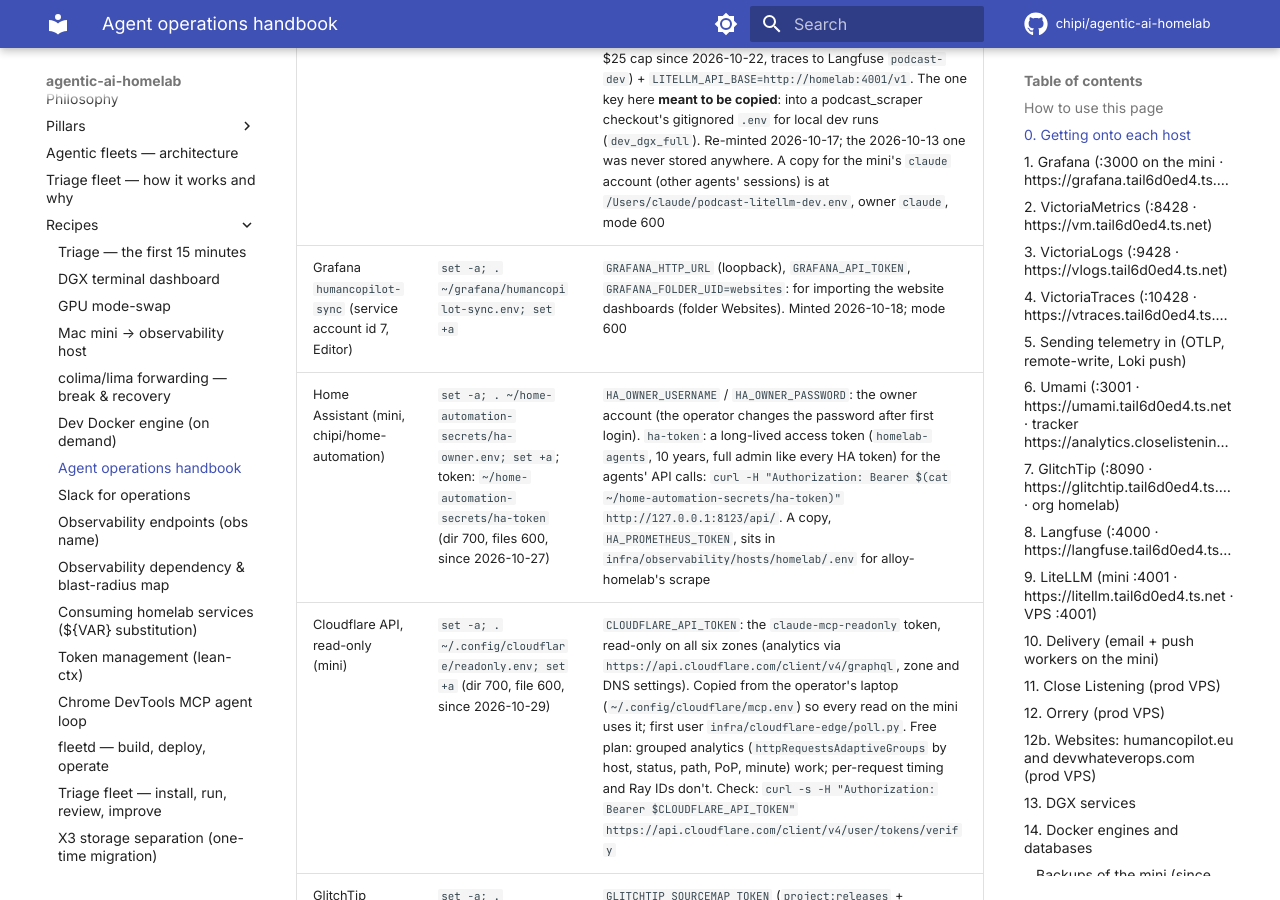
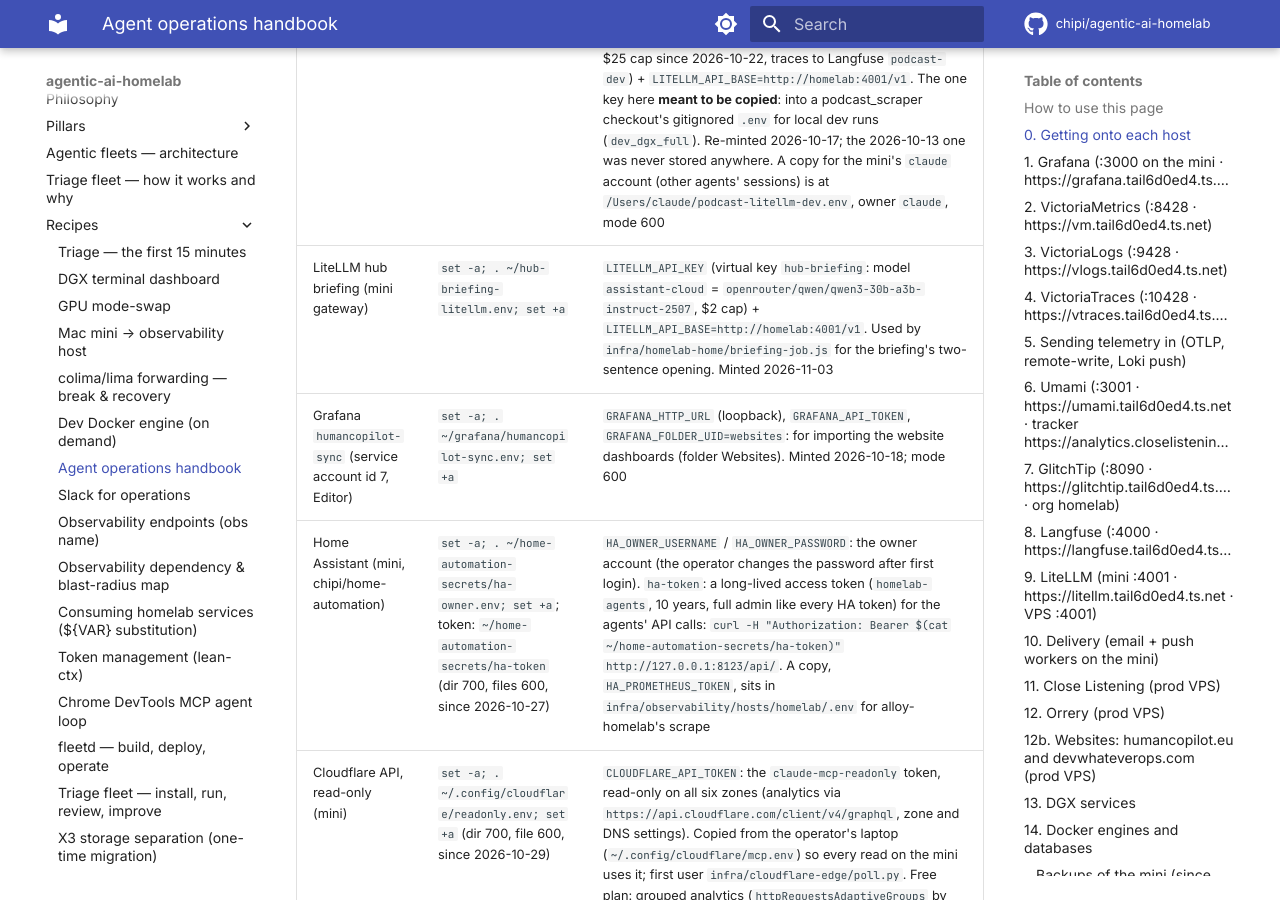
Before and after one commit to chipi/agentic-ai-homelab, an MkDocs documentation site: the page built from docs/recipes/agent-access.md, in a window 1280 px wide and 900 px high, scrolled down 2595 px. Built offline with MkDocs 1.6.1 and Material for MkDocs 9.7.7, drawn with Linux system fonts in a browser that asks for light colours; comment, search, counter and statistics services are not loaded.

Commit message:
fix(hub): speech pages read http_* with increase_pure; record the hub-briefing key
Correction to 6389bb3: its message said "moss's HTTP duration sum does not grow". That was wrong.
moss records durations; its http_* series are created on a handler's first request (prometheus-
fastapi-instrumentator), so after a restart the first sample already carries that request, and
increase() drops the first value of a series that first appears inside the window (infra - new
showed it from the raw export: the _sum first appears at 15.5025). increase_pure() counts it:
over 16:20-16:30Z it gives 15.50 s for moss's /v1/transcribe (10.1 + 5.3 + 0.1 s), increase() 0.
The speech pages' and Spend rows' http_* reads now use increase_pure().

Also: the hub-briefing virtual key (assistant-cloud, $2) in the LiteLLM README and the handbook's
credentials table. Its allowed call is blocked by an OpenRouter guardrail: the homelab
OPENROUTER_API_KEY belongs to the bugfix-fleet workspace, whose guardrail excludes all three
providers of qwen/qwen3-30b-a3b-instruct-2507 (HTTP 404 "provider not allowed by guardrail"); the
out-of-scope check passed (403). The LiteLLM README notes that a restart is a ~2-minute cold start.
Hub tests exit 0; strict docs build exit 0.

Co-Authored-By: Claude Opus 5.5 <noreply@anthropic.com>
Claude-Session: https://claude.ai/code/session_01DJqN6uERmW8gsoZAtCcsfS

```diff
--- a/docs/recipes/agent-access.md
+++ b/docs/recipes/agent-access.md
@@ -58,6 +58,7 @@ Do not create logins, publish ports or change groups to "get access".
 | LiteLLM (mini) | `set -a; . ~/agentic-ai-homelab/infra/litellm/.env; set +a` | `LITELLM_MASTER_KEY` |
 | LiteLLM (VPS) | inside the `litellm` container's env | `LITELLM_MASTER_KEY` |
 | LiteLLM podcast dev (mini gateway) | `set -a; . ~/podcast-litellm-dev.env; set +a` | `LITELLM_API_KEY` (virtual key `proj-podcast-dev`: the DGX model plus `podcast-qwen`, `podcast-qwen38-max`, `podcast-pro` (OpenRouter, billed to the podcast OpenRouter key), $25 cap since 2026-10-22, traces to Langfuse `podcast-dev`) + `LITELLM_API_BASE=http://homelab:4001/v1`. The one key here **meant to be copied**: into a podcast_scraper checkout's gitignored `.env` for local dev runs (`dev_dgx_full`). Re-minted 2026-10-17; the 2026-10-13 one was never stored anywhere. A copy for the mini's `claude` account (other agents' sessions) is at `/Users/claude/podcast-litellm-dev.env`, owner `claude`, mode 600 |
+| LiteLLM hub briefing (mini gateway) | `set -a; . ~/hub-briefing-litellm.env; set +a` | `LITELLM_API_KEY` (virtual key `hub-briefing`: model `assistant-cloud` = `openrouter/qwen/qwen3-30b-a3b-instruct-2507`, $2 cap) + `LITELLM_API_BASE=http://homelab:4001/v1`. Used by `infra/homelab-home/briefing-job.js` for the briefing's two-sentence opening. Minted 2026-11-03 |
 | Grafana `humancopilot-sync` (service account id 7, Editor) | `set -a; . ~/grafana/humancopilot-sync.env; set +a` | `GRAFANA_HTTP_URL` (loopback), `GRAFANA_API_TOKEN`, `GRAFANA_FOLDER_UID=websites`: for importing the website dashboards (folder Websites). Minted 2026-10-18; mode 600 |
 | Home Assistant (mini, chipi/home-automation) | `set -a; . ~/home-automation-secrets/ha-owner.env; set +a`; token: `~/home-automation-secrets/ha-token` (dir 700, files 600, since 2026-10-27) | `HA_OWNER_USERNAME` / `HA_OWNER_PASSWORD`: the owner account (the operator changes the password after first login). `ha-token`: a long-lived access token (`homelab-agents`, 10 years, full admin like every HA token) for the agents' API calls: `curl -H "Authorization: Bearer $(cat ~/home-automation-secrets/ha-token)" http://127.0.0.1:8123/api/`. A copy, `HA_PROMETHEUS_TOKEN`, sits in `infra/observability/hosts/homelab/.env` for alloy-homelab's scrape |
 | Cloudflare API, read-only (mini) | `set -a; . ~/.config/cloudflare/readonly.env; set +a` (dir 700, file 600, since 2026-10-29) | `CLOUDFLARE_API_TOKEN`: the `claude-mcp-readonly` token, read-only on all six zones (analytics via `https://api.cloudflare.com/client/v4/graphql`, zone and DNS settings). Copied from the operator's laptop (`~/.config/cloudflare/mcp.env`) so every read on the mini uses it; first user `infra/cloudflare-edge/poll.py`. Free plan: grouped analytics (`httpRequestsAdaptiveGroups` by host, status, path, PoP, minute) work; per-request timing and Ray IDs don't. Check: `curl -s -H "Authorization: Bearer $CLOUDFLARE_API_TOKEN" https://api.cloudflare.com/client/v4/user/tokens/verify` |
```
Also changed, not shown: infra/litellm/README.md (+2 -0 lines), 1 other file.
